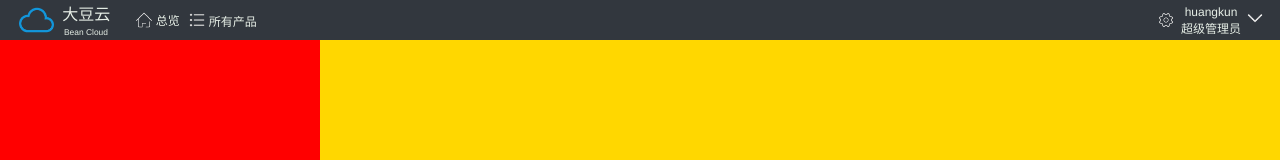
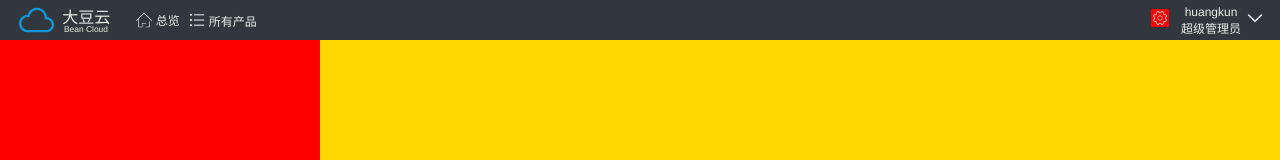
Before and after one commit to dearkk/dashboard, a Vue app: page /meun/setting in a window 1280 px wide. Shown: the top 160 px of the page. Built offline with nearby package versions, Linux system fonts and the light colour scheme; no server answers.

Commit message:
first commit

```diff
--- a/package.json
+++ b/package.json
@@ -8,6 +8,7 @@
     "lint": "vue-cli-service lint"
   },
   "dependencies": {
+    "axios": "^0.21.1",
     "core-js": "^3.6.5",
     "register-service-worker": "^1.7.1",
     "vue": "^2.6.11",
--- a/src/App.vue
+++ b/src/App.vue
@@ -32,7 +32,21 @@
 </style>
 <script>
 import HeaderView from '@/views/header/Header'
+
 export default {
-  components: { HeaderView }
+  components: { HeaderView },
+
+  mounted() {
+    this.getMenu()
+  },
+
+  methods: {
+    getMenu () {
+      this.$http.get('./menu/menu.json').then((res) => {
+        console.log(res.data.version)
+        console.log(res)
+      })
+    }
+  }
 }
 </script>
--- a/src/main.js
+++ b/src/main.js
@@ -3,6 +3,9 @@ import App from './App.vue'
 import './registerServiceWorker'
 import router from './router'
 //import store from './store'
+import axios from 'axios'
+
+Vue.prototype.$http = axios
 
 Vue.config.productionTip = false
 
--- a/src/views/header/Header.vue
+++ b/src/views/header/Header.vue
@@ -99,6 +99,7 @@ export default {
         font-size: 12px;
         color: #E6EEE6;
         margin-left: 18px;
+        margin-top: -6px;
         //background: bisque;
       }
     }
@@ -146,17 +147,17 @@ export default {
 
   .setting {
     width: 30px;
-    height: 100%;
+    height: 40px;
     //background: red;
     //margin-left: 10px;
     float: right;
-
+    display: flex;
+    /*实现垂直居中*/
+    align-items: center;
     img {
       width: 18px;
       height: 18px;
-      position: relative;
-      top: 50%;
-      transform: translateY(-50%);
+      background: red;
     }
   }
 
```
Also changed, not shown: public/menu/menu.json (added, +21 -0 lines).
